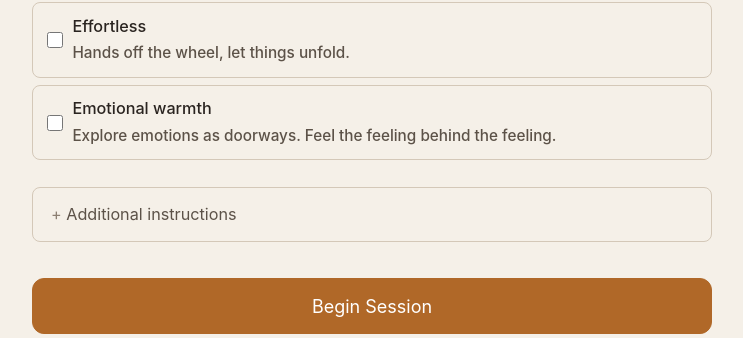
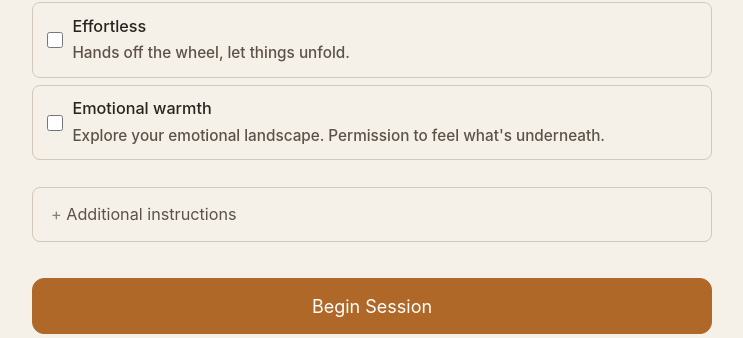
Before and after one commit to akrusz/meditation-pal, a Flask app: page / in a window 1280 px wide. Shown: the part 1293-1631 px from the top of the page, without its empty margins (268-1011 px from the left). Run offline with Flask 3, Linux system fonts and the light colour scheme; data that the repository does not hold is empty; parts of the project's set-up code (start-up, migrations or seed data) failed here and were passed over; some web fonts are replaced.

Commit message:
Emotion text.

```diff
--- a/src/web/templates/index.html
+++ b/src/web/templates/index.html
@@ -156,7 +156,7 @@
                     <input type="checkbox" name="modifier" value="emotional_warmth">
                     <div class="modifier-info">
                         <span class="modifier-name">Emotional warmth</span>
-                        <span class="modifier-desc">Explore emotions as doorways. Feel the feeling behind the feeling.</span>
+                        <span class="modifier-desc">Explore your emotional landscape. Permission to feel what's underneath.</span>
                     </div>
                 </label>
             </div>
```
